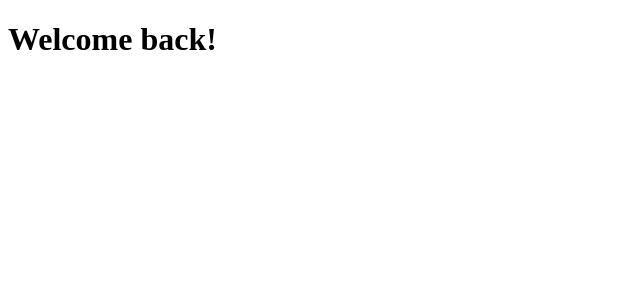
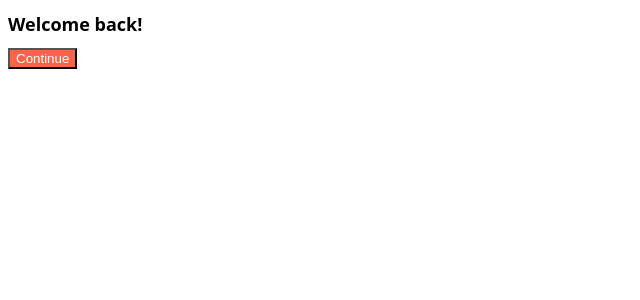
Before and after one commit to park-intae/react_starting, a React (Create React App) app in the folder react-for-starter/: page / in a window 1280 px wide. Shown: the top 300 px of the page, without its empty margins (0-640 px from the left). Built offline with nearby package versions, Linux system fonts and the light colour scheme.

Commit message:
Tour of CRA

```diff
--- a/react-for-starter/package.json
+++ b/react-for-starter/package.json
@@ -6,6 +6,7 @@
     "@testing-library/jest-dom": "^5.17.0",
     "@testing-library/react": "^13.4.0",
     "@testing-library/user-event": "^13.5.0",
+    "prop-types": "^15.8.1",
     "react": "^18.3.1",
     "react-dom": "^18.3.1",
     "react-scripts": "5.0.1",
--- a/react-for-starter/src/App.js
+++ b/react-for-starter/src/App.js
@@ -1,7 +1,11 @@
+import Button from './Button';
+import styles from "./App.module.css";
+
 function App() {
   return (
     <div>
-      <h1>Welcome back!</h1>
+      <h1 className={styles.title}>Welcome back!</h1>
+      <Button text={"Continue"}/>
     </div>
   );
 }
--- /dev/null
+++ b/react-for-starter/src/App.module.css
@@ -0,0 +1,4 @@
+.title {
+    font-family: system-ui, -apple-system, BlinkMacSystemFont, 'Segoe UI', Roboto, Oxygen, Ubuntu, Cantarell, 'Open Sans', 'Helvetica Neue', sans-serif;
+    font-size: 18px;
+}
--- /dev/null
+++ b/react-for-starter/src/Button.js
@@ -0,0 +1,12 @@
+import PropTypes from "prop-types";
+import styled from "./Button.module.css";
+
+function Button({text}){
+    return <button className={styled.btn}>{text}</button>;
+}
+
+Button.prototype = {
+    text: PropTypes.string.isRequired,
+}
+
+export default Button;
--- /dev/null
+++ b/react-for-starter/src/Button.module.css
@@ -0,0 +1,4 @@
+.btn {
+    color: white;
+    background-color: tomato;
+}
```
Also changed, not shown: 1 other file (tests, documents, lock files or other folders).
